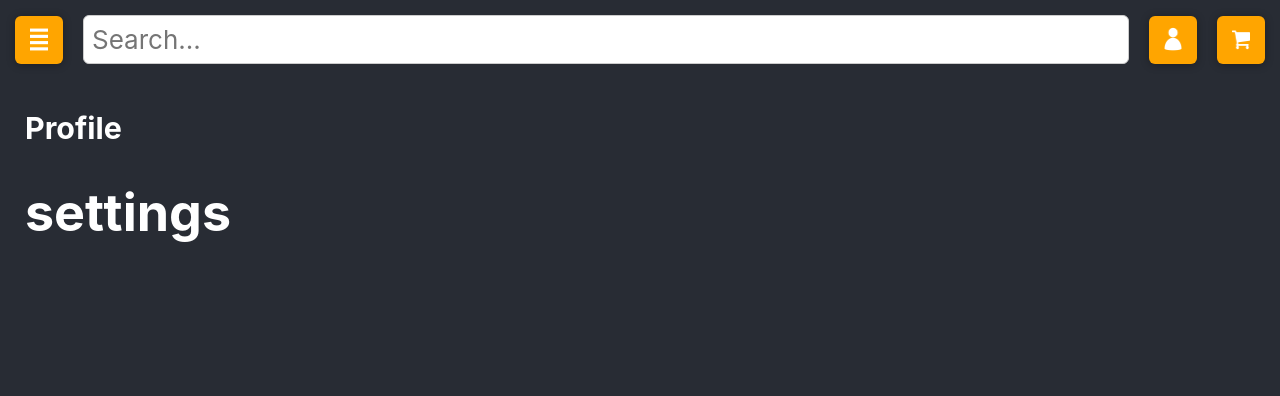
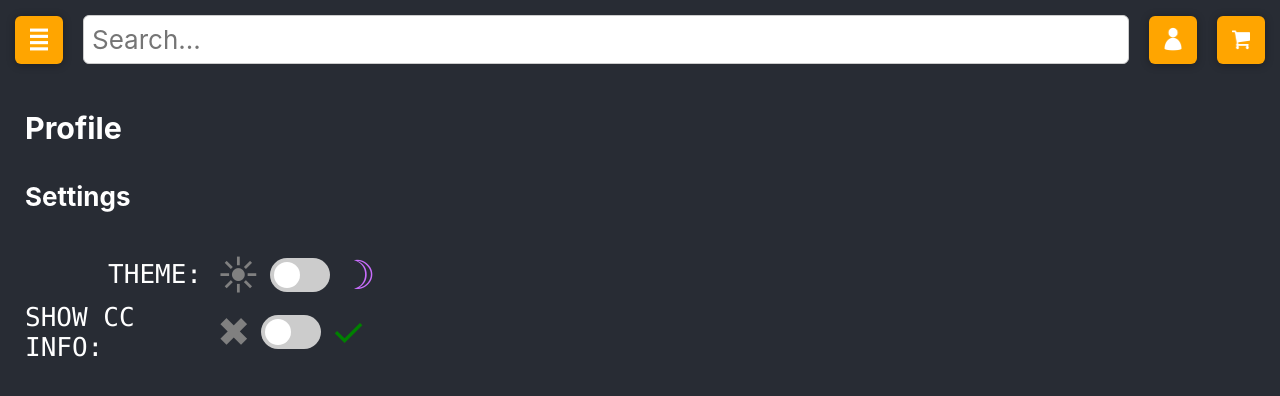
Before and after one commit to freund-moberg/food-app, a React (Create React App) app: page /profile/settings in a window 1280 px wide. Shown: the top 396 px of the page. Built offline with nearby package versions, Linux system fonts and the light colour scheme.

Commit message:
settings css

```diff
--- a/src/components/profile/profile.scss
+++ b/src/components/profile/profile.scss
@@ -91,3 +91,78 @@
         color: rgb(255, 69, 0);
     }
 }
+
+.settings {
+    width: 30%;
+    display: grid;
+    grid-template-columns: 1fr 1fr;
+    column-gap: 15px;
+    label{
+        display: flex;
+        justify-content: right;
+        align-items: center;
+        text-transform: uppercase;
+        font-family: "Lucida Console", "Courier New", monospace;
+    }
+    .container {
+        display: flex;
+        align-items: center;
+        span {
+            font-size: 40px;
+        }
+    }
+    .switch {
+        position: relative;
+        display: inline-block;
+        width: 60px;
+        height: 34px;
+        &-checkbox {
+            padding: 10px;
+        }
+        input {
+            opacity: 0;
+            width: 0;
+            height: 0;
+            &:checked + .slider {
+                background-color: #19a2c1;
+                &:before {
+                    -webkit-transform: translateX(26px);
+                    -ms-transform: translateX(26px);
+                    transform: translateX(26px);
+                }
+            }
+            &:focus + .slider {
+                box-shadow: 0 0 1px #2196f3;
+            }
+        }
+    }
+
+    .slider {
+        position: absolute;
+        cursor: pointer;
+        top: 0;
+        left: 0;
+        right: 0;
+        bottom: 0;
+        background-color: #ccc;
+        -webkit-transition: 0.4s;
+        transition: 0.4s;
+        &:before {
+            position: absolute;
+            content: "";
+            height: 26px;
+            width: 26px;
+            left: 4px;
+            bottom: 4px;
+            background-color: white;
+            -webkit-transition: 0.4s;
+            transition: 0.4s;
+        }
+        &.round {
+            border-radius: 34px;
+            &:before {
+                border-radius: 50%;
+            }
+        }
+    }
+}
--- a/src/components/profile/settings.tsx
+++ b/src/components/profile/settings.tsx
@@ -1,5 +1,46 @@
+import "./profile.scss";
+
 const Settings = () => {
-    return <h1>settings</h1>;
-}
+
+    const darkMode=true;
+    const setDarkMode = (mode: boolean) => {
+        console.log("a")
+    }
+    return (
+        <div>
+            <h4>Settings</h4>
+            <div className="settings">
+                <label>Theme:</label>
+                <div className="container">
+                    <span style={{ color: darkMode ? "grey" : "yellow" }}>☀︎</span>
+                    <div className="switch-checkbox">
+                        <label className="switch">
+                            <input
+                                type="checkbox"
+                                onChange={() => setDarkMode(!darkMode)}
+                            />
+                            <span className="slider round"> </span>
+                        </label>
+                    </div>
+                    <span style={{ color: darkMode ? "#c96dfd" : "grey" }}>☽</span>
+                </div>
+                <label>Show CC Info:</label>
+                <div className="container">
+                    <span style={{ color: darkMode ? "grey" : "red" }}>✖</span>
+                    <div className="switch-checkbox">
+                        <label className="switch">
+                            <input
+                                type="checkbox"
+                                onChange={() => setDarkMode(!darkMode)}
+                            />
+                            <span className="slider round"> </span>
+                        </label>
+                    </div>
+                    <span style={{ color: darkMode ? "green" : "grey" }}>✓</span>
+                </div>
+            </div>
+        </div>
+    );
+};
 
 export default Settings;
```
